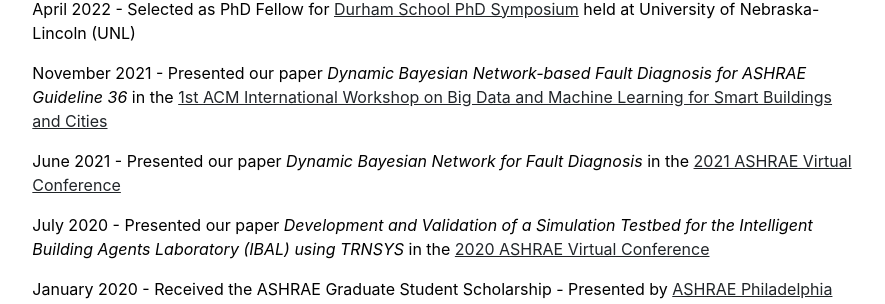
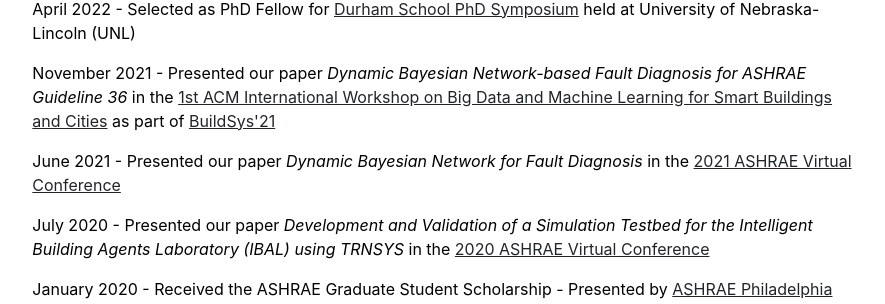
Before and after one commit to pradhanojas/pradhanojas.github.io, a Jekyll site: the page built from index.md, in a window 1280 px wide. Shown: the part 1404-1708 px from the top of the page, without its empty margins (197-1082 px from the left). Built offline with Jekyll 4.4.1, drawn with Linux system fonts in a browser that asks for light colours.

Commit message:
Update home.html

```diff
--- a/_layouts/home.html
+++ b/_layouts/home.html
@@ -19,7 +19,7 @@ layout: default
     <p>July 2022 - Presented our paper <em>Lagged-kNN Based Data Imputation Approach for Multi-Stream Building Systems Data</em> at the <a href = "https://engineering.purdue.edu/Herrick/about/news/Conferences/2022">2022 Herrick Conferences</a> held in Purdue University</p>
     <p>May 2022 - Awarded the Linda Latham Scholarship to attend the <a href = "https://www.aceee.org/2022-buildings-summer-study">2022 ACEEE Summer Study on Energy Efficiency in Buildings</a></p>
     <p>April 2022 - Selected as PhD Fellow for <a href = "https://engineering.unl.edu/durhamschool/phd-symposium">Durham School PhD Symposium</a> held at University of Nebraska-Lincoln (UNL)</p>
-    <p>November 2021 - Presented our paper <em>Dynamic Bayesian Network-based Fault Diagnosis for ASHRAE Guideline 36</em> in the <a href = "https://buildsys.acm.org/2021">1st ACM International Workshop on Big Data and Machine Learning for Smart Buildings and Cities</a></p>
+    <p>November 2021 - Presented our paper <em>Dynamic Bayesian Network-based Fault Diagnosis for ASHRAE Guideline 36</em> in the <a href = "https://www.acmbalances.org">1st ACM International Workshop on Big Data and Machine Learning for Smart Buildings and Cities</a> as part of <a href = "https://buildsys.acm.org/2021">BuildSys'21</a></p>
     <p>June 2021 - Presented our paper <em>Dynamic Bayesian Network for Fault Diagnosis</em> in the <a href = "https://www.ashrae.org/conferences/2021-annual-conference">2021 ASHRAE Virtual Conference</a></p>
     <p>July 2020 - Presented our paper <em>Development and Validation of a Simulation Testbed for the Intelligent Building Agents Laboratory (IBAL) using TRNSYS</em> in the <a href = "https://www.ashrae.org/conferences/2020-virtual-annual-conference">2020 ASHRAE Virtual Conference</a></p>
     <p>January 2020 - Received the ASHRAE Graduate Student Scholarship - Presented by <a href = "https://ashraephilly.org">ASHRAE Philadelphia Chapter</a></p>
```
